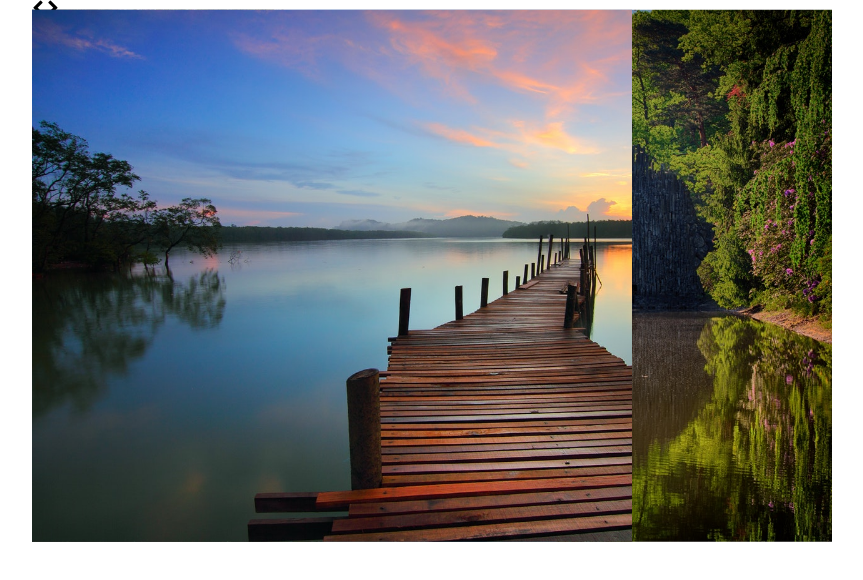
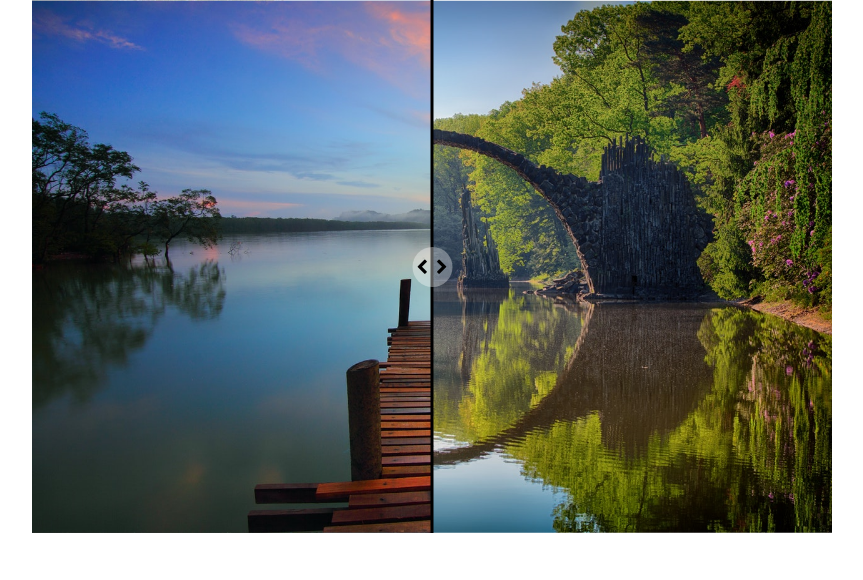
Before and after one commit to MMadejsza/JS_Slider_Mobile, a plain HTML site: page Slider_practicing/index.html in a window 1280 px wide. Shown: the whole page, without its empty margins (208-1071 px from the left). Drawn offline with Linux system fonts and the light colour scheme.

Commit message:
Divider css done

```diff
--- /dev/null
+++ b/Slider_practicing/sass/_divider.scss
@@ -0,0 +1,23 @@
+.slider__divider {
+	position: absolute;
+	width: 3px;
+	height: 100%;
+	top: 0;
+	left: 50%;
+	transform: translateX(-50%);
+	background: BLACK;
+	display: flex;
+	align-items: center;
+	justify-content: center;
+	.slider__handle {
+		border-radius: 50%;
+		flex: 0 0 auto;
+		width: 40px;
+		height: 40px;
+		display: flex;
+		align-items: center;
+		justify-content: space-around;
+		background-color: rgba($color: white, $alpha: 0.35);
+		cursor: pointer;
+	}
+}
--- a/Slider_practicing/sass/_slider.scss
+++ b/Slider_practicing/sass/_slider.scss
@@ -27,6 +27,6 @@
 		width: 100%;
 	}
 	&.slider__image-container--second {
-		width: 75%;
+		width: 50%;
 	}
 }
--- a/Slider_practicing/sass/style.scss
+++ b/Slider_practicing/sass/style.scss
@@ -1,5 +1,6 @@
 @import './_variables';
 @import './_slider';
+@import './_divider';
 
 * {
 	margin: 0;
```
Also changed, not shown: Slider_practicing/css/style.css, 1 other file.
